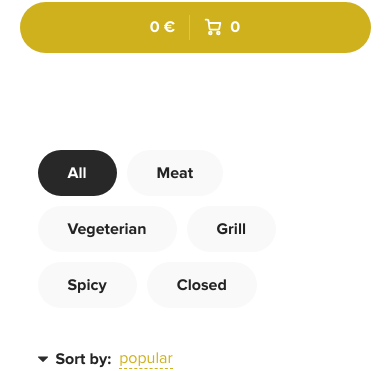
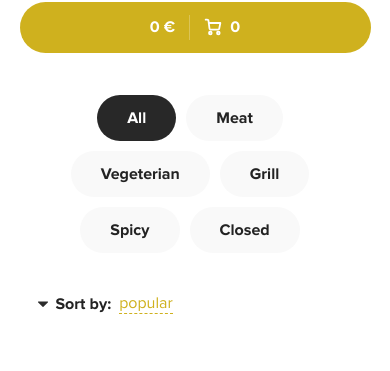
Before and after one commit to MartiEden/TemSanichPizza, a React app: page / in a window 390 px wide. Shown: the part 280-651 px from the top of the page. Built offline with nearby package versions, Linux system fonts and the light colour scheme; data requests are answered from the project's data file.

Commit message:
mobile: header refactoring

```diff
--- a/src/scss/app.scss
+++ b/src/scss/app.scss
@@ -29,7 +29,7 @@ body {
   padding: 40px 0;
 
   @media (max-width: 500px) {
-    padding-top: 430px;
+    padding-top: 375px;
   }
 
   &__title {
--- a/src/scss/components/_categories.scss
+++ b/src/scss/components/_categories.scss
@@ -13,7 +13,7 @@
 
     @media (max-width: 768px) {
       flex-wrap: wrap;
-      justify-content: flex-start;
+      justify-content: center;
     }
 
     li {
```
